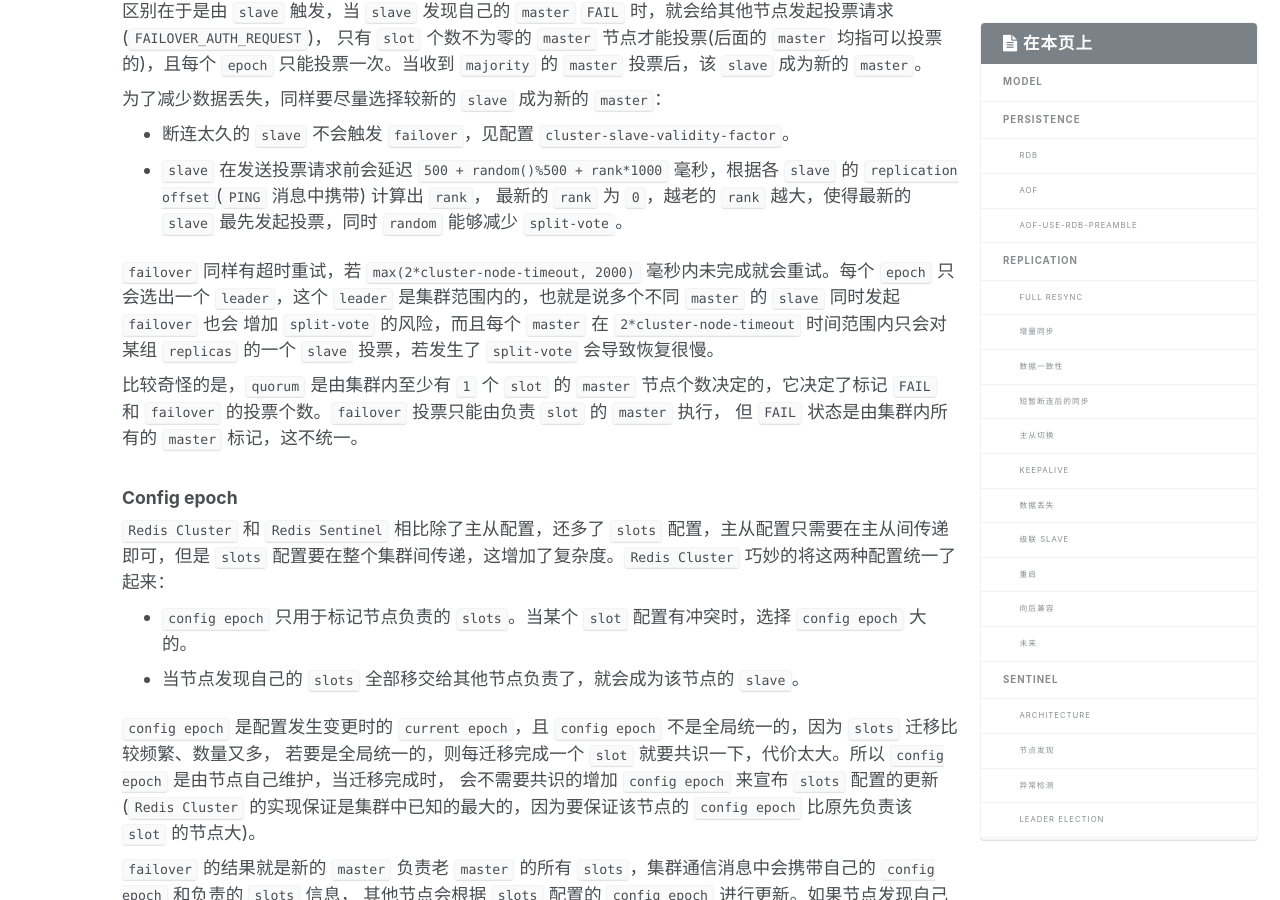
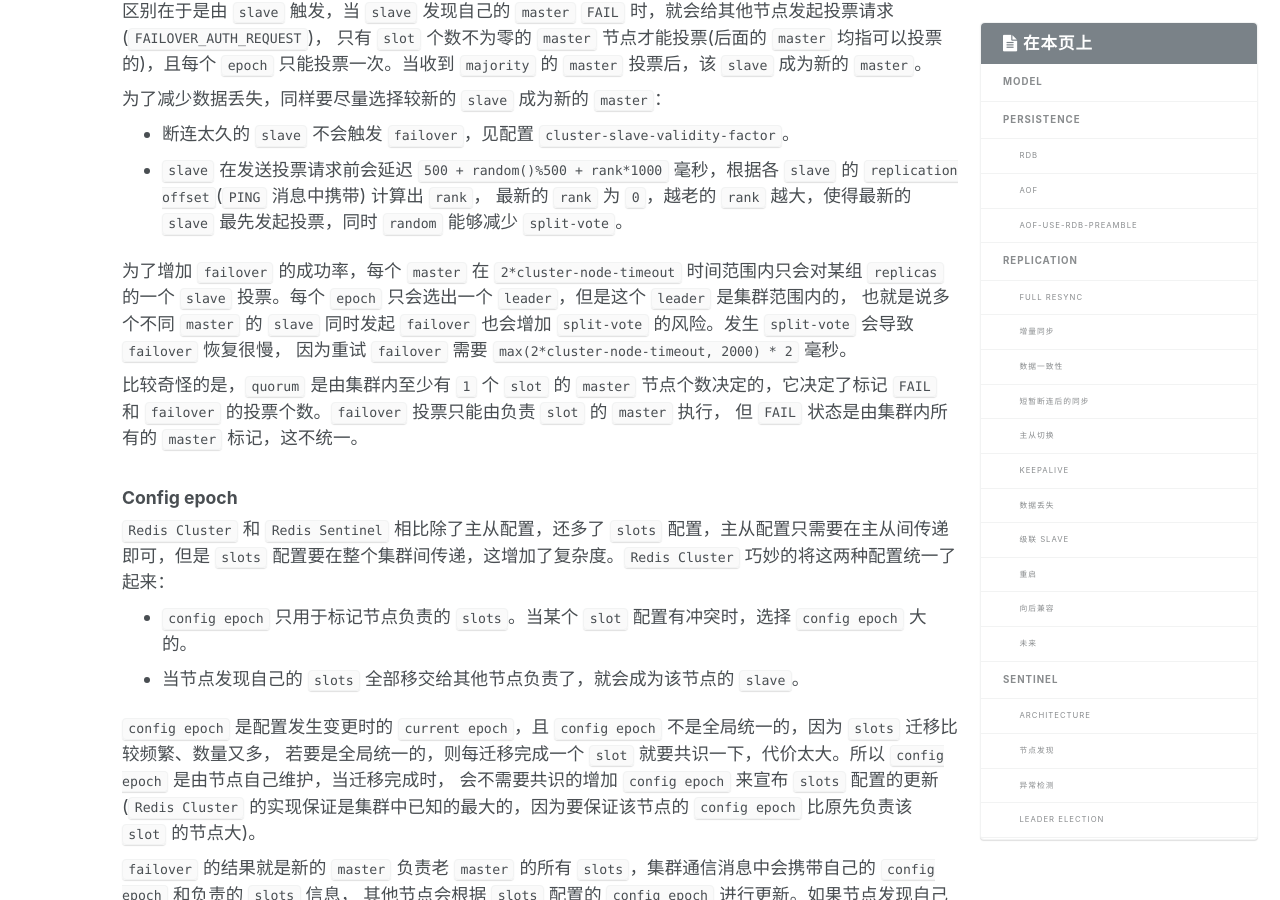
Before and after one commit to youjiali1995/youjiali1995.github.io, a Jekyll site: the page built from _posts/Redis/2018-08-08-redis-architecture.md, in a window 1280 px wide and 900 px high, scrolled down 14233 px. Built offline with Jekyll 4.4.1, drawn with Linux system fonts in a browser that asks for light colours.

Commit message:
Modify 2018-08-08-redis-architecture.md

```diff
--- a/_posts/Redis/2018-08-08-redis-architecture.md
+++ b/_posts/Redis/2018-08-08-redis-architecture.md
@@ -376,8 +376,9 @@
 * `slave` 在发送投票请求前会延迟 `500 + random()%500 + rank*1000` 毫秒，根据各 `slave` 的 `replication offset`(`PING` 消息中携带) 计算出 `rank`，
 最新的 `rank` 为 `0`，越老的 `rank` 越大，使得最新的 `slave` 最先发起投票，同时 `random` 能够减少 `split-vote`。
 
-`failover` 同样有超时重试，若 `max(2*cluster-node-timeout, 2000)` 毫秒内未完成就会重试。每个 `epoch` 只会选出一个 `leader`，这个 `leader` 是集群范围内的，也就是说多个不同 `master` 的 `slave` 同时发起 `failover` 也会
-增加 `split-vote` 的风险，而且每个 `master` 在 `2*cluster-node-timeout` 时间范围内只会对某组 `replicas` 的一个 `slave` 投票，若发生了 `split-vote` 会导致恢复很慢。
+为了增加 `failover` 的成功率，每个 `master` 在 `2*cluster-node-timeout` 时间范围内只会对某组 `replicas` 的一个 `slave` 投票。每个 `epoch` 只会选出一个 `leader`，但是这个 `leader` 是集群范围内的，
+也就是说多个不同 `master` 的 `slave` 同时发起 `failover` 也会增加 `split-vote` 的风险。发生 `split-vote` 会导致 `failover` 恢复很慢，
+因为重试 `failover` 需要 `max(2*cluster-node-timeout, 2000) * 2` 毫秒。
 
 比较奇怪的是，`quorum` 是由集群内至少有 `1` 个 `slot` 的 `master` 节点个数决定的，它决定了标记 `FAIL` 和 `failover` 的投票个数。`failover` 投票只能由负责 `slot` 的 `master` 执行，
 但 `FAIL` 状态是由集群内所有的 `master` 标记，这不统一。
```
